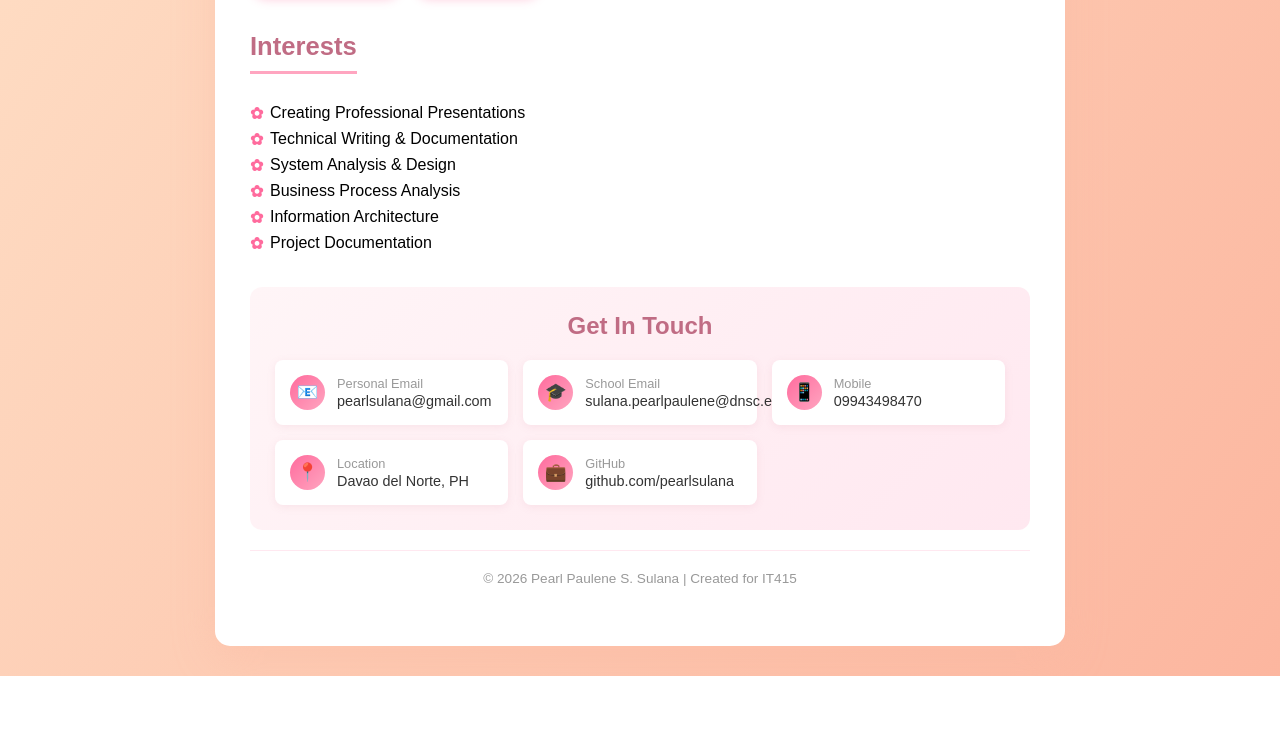
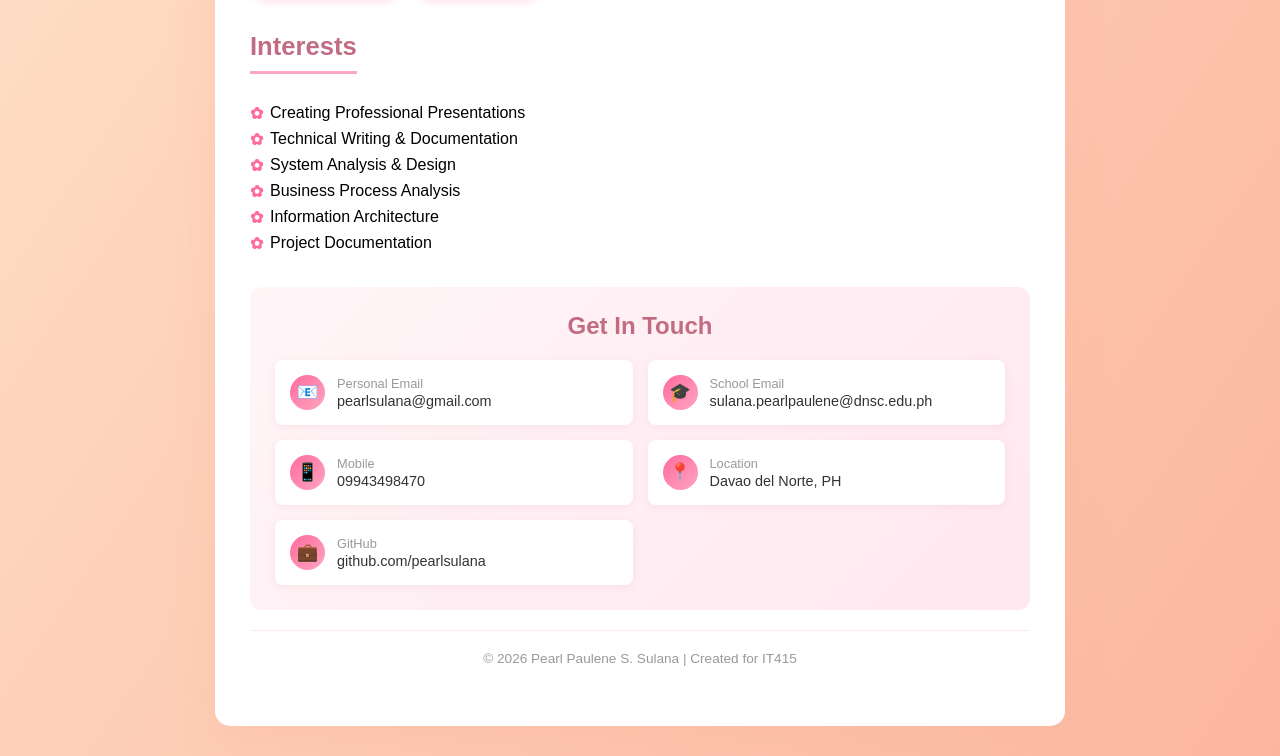
Before and after one commit to pearlsulana/pearl-cv-portfolio, a plain HTML site: page index.html in a window 1280 px wide. Shown: the part 1129-1885 px from the top of the page. Before the commit the page ends 1805 px from the top, so only its background shows below. Drawn offline with Linux system fonts and the light colour scheme.

Commit message:
Fixed email overflow in contact section

```diff
--- a/index.html
+++ b/index.html
@@ -153,7 +153,7 @@
 
         .contact-items {
             display: grid;
-            grid-template-columns: repeat(auto-fit, minmax(220px, 1fr));
+            grid-template-columns: repeat(auto-fit, minmax(240px, 1fr));
             gap: 15px;
         }
 
@@ -193,6 +193,8 @@
             color: #333;
             font-weight: 500;
             font-size: 0.9em;
+            word-break: break-word;
+            overflow-wrap: break-word;
         }
 
         .footer {
```
